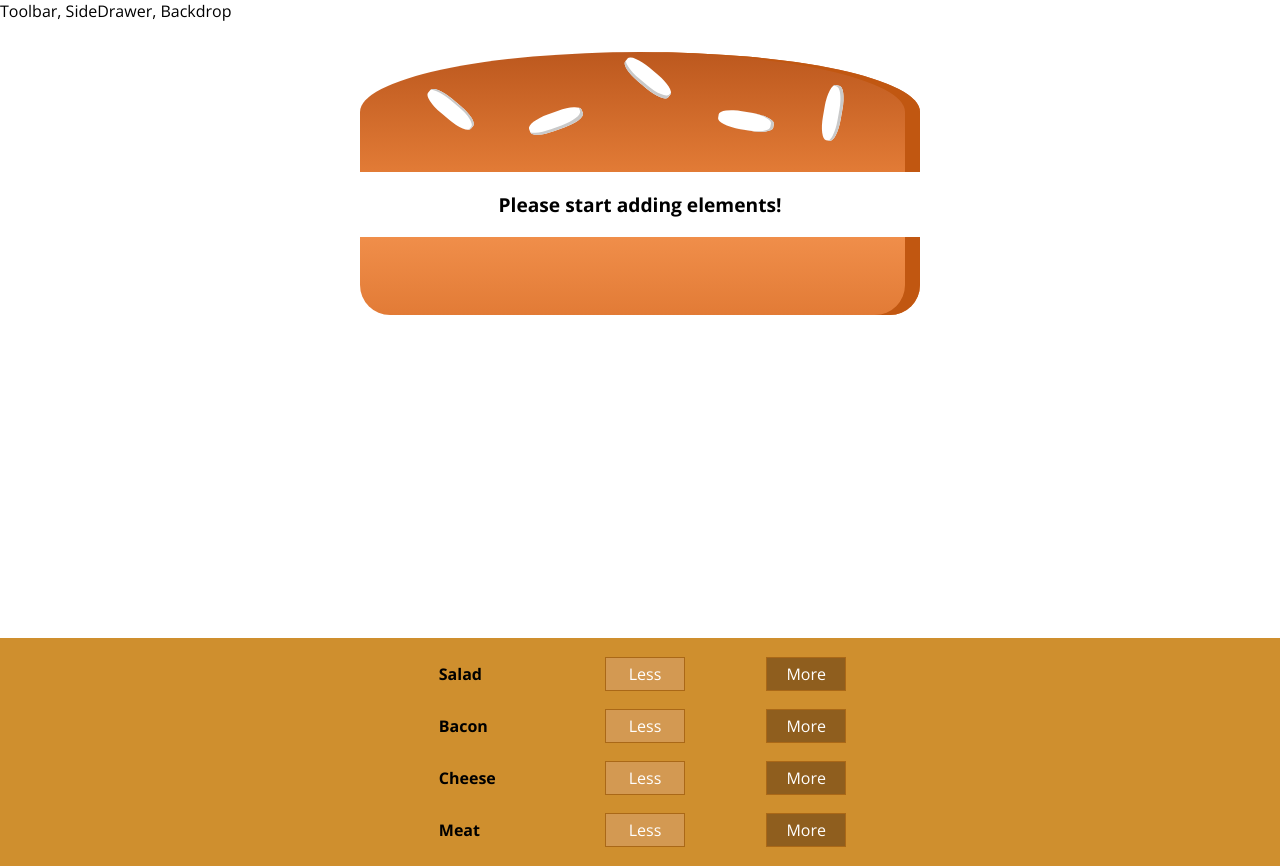
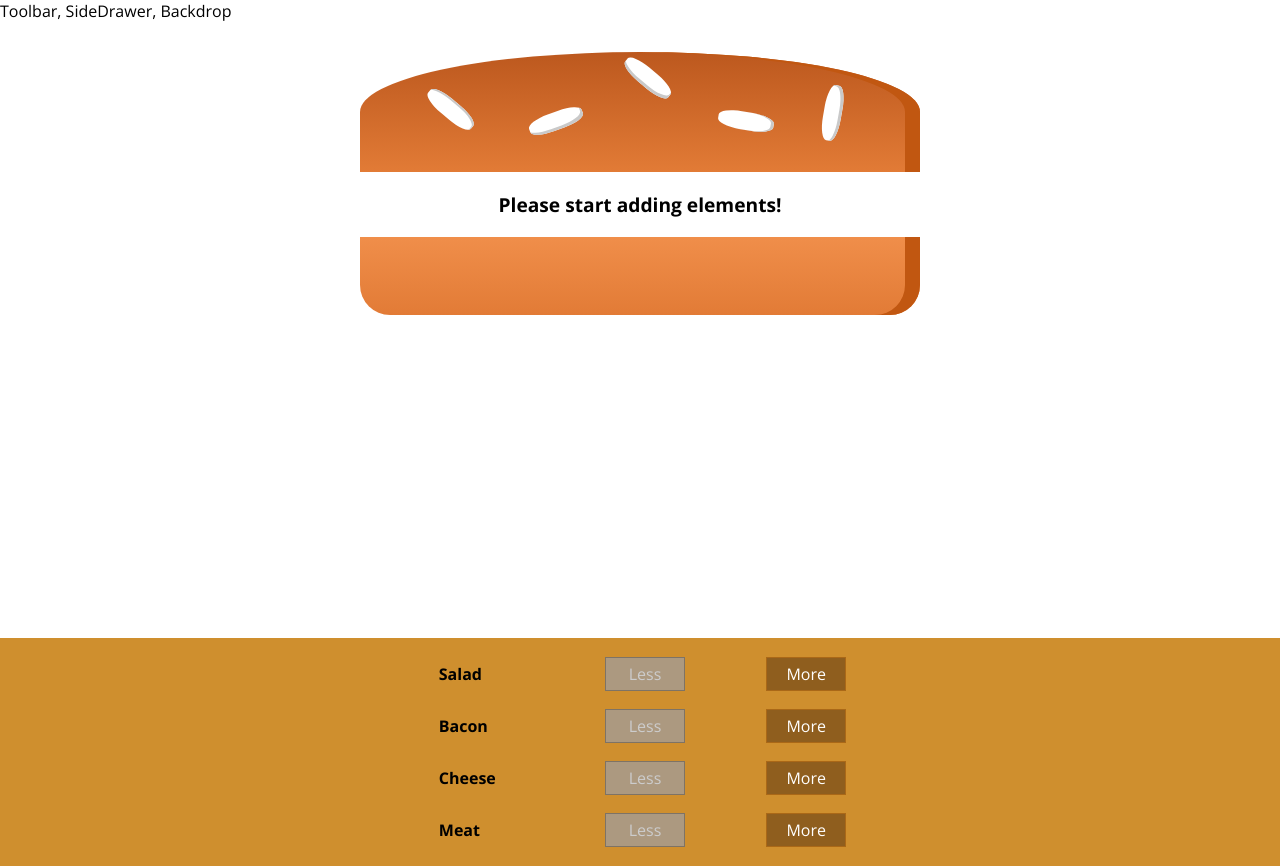
Before and after one commit to BulcsuFarmasi/react-burger-builder, a React (Create React App) app: page / in a window 1280 px wide. Built offline with nearby package versions, Linux system fonts and the light colour scheme.

Commit message:
remove ingredients

```diff
--- a/src/components/Burger/BuildControls/BuildControl/BuildControl.js
+++ b/src/components/Burger/BuildControls/BuildControl/BuildControl.js
@@ -5,7 +5,13 @@
 const buildControl = props => (
   <div className={classes.BuildControl}>
     <div className={classes.Label}>{props.label}</div>
-    <button className={classes.Less}>Less</button>
+    <button
+      className={classes.Less}
+      onClick={props.removed}
+      disabled={props.disabled}
+    >
+      Less
+    </button>
     <button className={classes.More} onClick={props.added}>
       More
     </button>
--- a/src/components/Burger/BuildControls/BuildControls.js
+++ b/src/components/Burger/BuildControls/BuildControls.js
@@ -19,6 +19,8 @@
           key={control.label}
           label={control.label}
           added={() => props.ingredientAdded(control.type)}
+          removed={() => props.ingredientRemoved(control.type)}
+          disabled={props.disabled[control.type]}
         />
       ))}
     </div>
--- a/src/containers/BurgerBuilder/BurgerBuilder.js
+++ b/src/containers/BurgerBuilder/BurgerBuilder.js
@@ -23,7 +23,6 @@
   };
 
   addIngredientHandler = type => {
-    console.log(this.state);
     const oldCount = this.state.ingredients[type];
     const updatedCount = oldCount + 1;
     const updatedIngredients = {
@@ -39,13 +38,40 @@
     });
   };
 
-  removeIngredientHandler(type) {}
+  removeIngredientHandler = type => {
+    const oldCount = this.state.ingredients[type];
+    if (oldCount <= 0) {
+      return;
+    }
+    const updatedCount = oldCount - 1;
+    const updatedIngredients = {
+      ...this.state.ingredients
+    };
+    updatedIngredients[type] = updatedCount;
+    const priceDeduction = INGREDIENT_PRICES[type];
+    const oldPrice = this.state.totalPrice;
+    const newPrice = oldPrice - priceDeduction;
+    this.setState({
+      ingredients: updatedIngredients,
+      totalPrice: newPrice
+    });
+  };
 
   render() {
+    const disableInfo = {
+      ...this.state.ingredients
+    };
+    for (let key in disableInfo) {
+      disableInfo[key] = disableInfo[key] <= 0;
+    }
     return (
       <Aux>
         <Burger ingredients={this.state.ingredients} />
-        <BuildControls ingredientAdded={this.addIngredientHandler} />
+        <BuildControls
+          ingredientAdded={this.addIngredientHandler}
+          ingredientRemoved={this.removeIngredientHandler}
+          disabled={disableInfo}
+        />
       </Aux>
     );
   }
```
